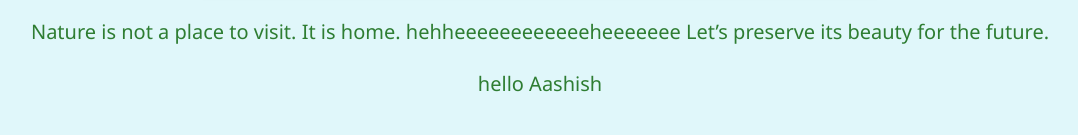
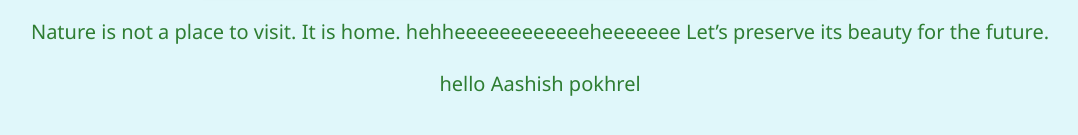
Before and after one commit to Aashishpokhrel33/Tiger-, a plain HTML site: page index.html in a window 1280 px wide. Shown: the part 687-822 px from the top of the page, without its empty margins (100-1178 px from the left). Drawn offline with Linux system fonts and the light colour scheme.

Commit message:
cat meow

```diff
--- a/index.html
+++ b/index.html
@@ -12,6 +12,6 @@
 
 
 
-  <p>hello Aashish</p>
+  <p>hello Aashish pokhrel</p>
 </body>
 </html>
```
